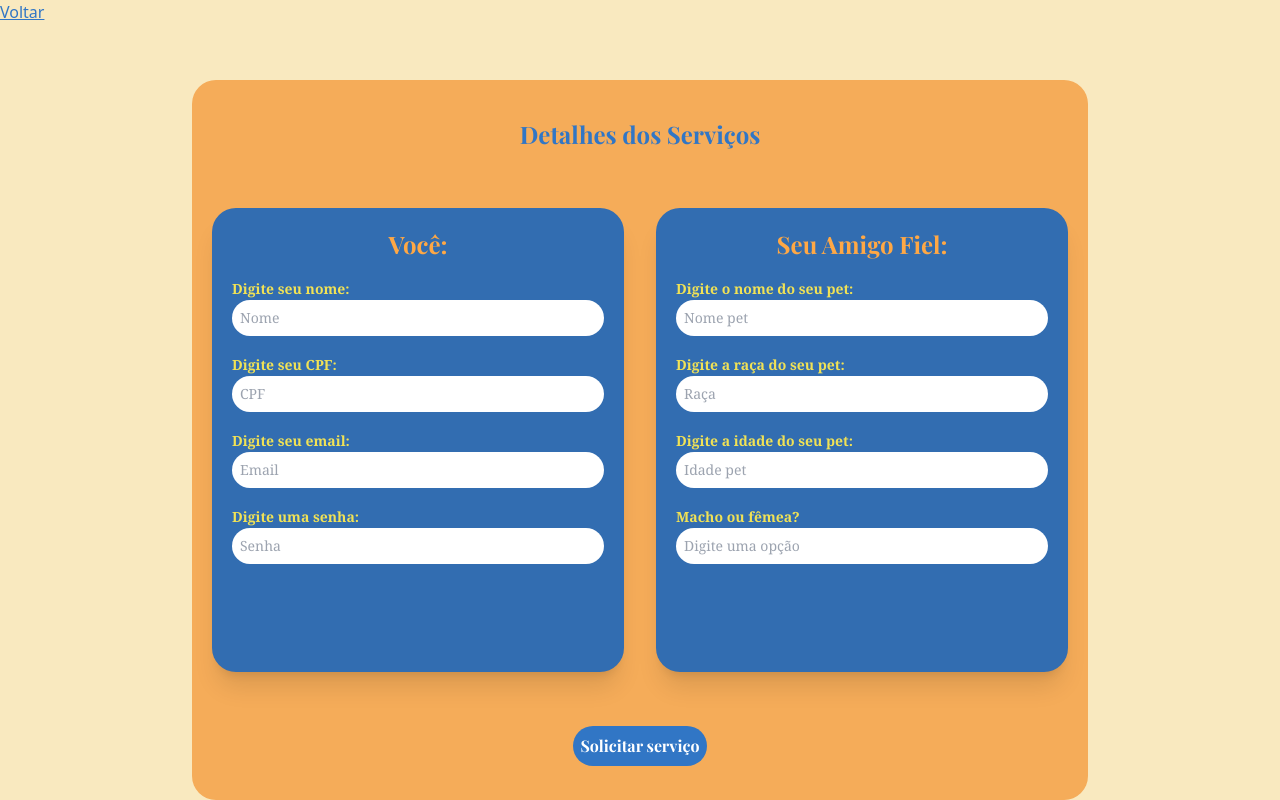
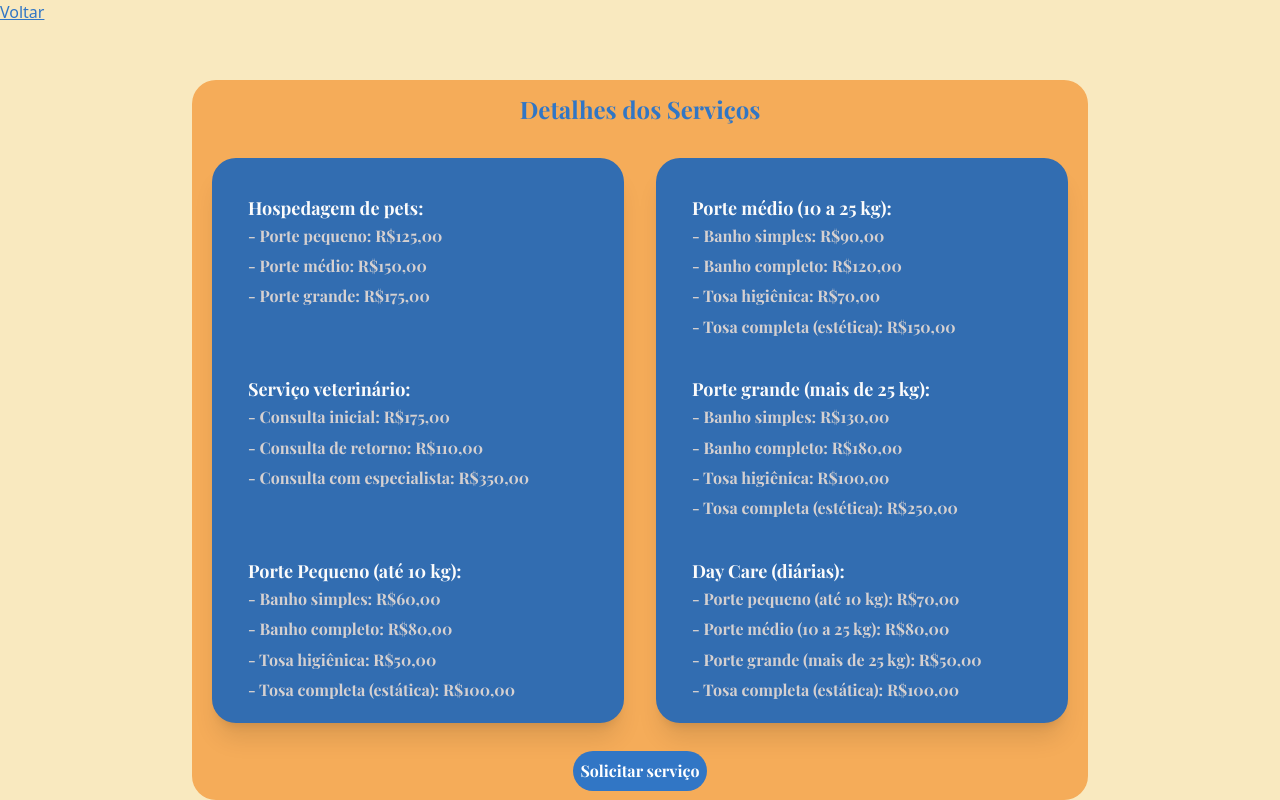
Before and after one commit to nataliagbello/PAME-24.2-Entrega-3-Natalia-Bello, a Next.js app in the folder entrega3/: page /servico in a window 1280 px wide. Built offline with nearby package versions, Linux system fonts and the light colour scheme.

Commit message:
paginas prontas

```diff
--- a/entrega3/src/app/(pages)/servico/page.tsx
+++ b/entrega3/src/app/(pages)/servico/page.tsx
@@ -12,37 +12,184 @@ const playfair_display = Playfair_Display({
 
 export default function Servico() {
   return (
+
+//HEADER
     <div className= "w-[100vw] h-[100vh] flex flex-col items-center justify-center bg-[#F9E9BF]">
       <div className="w-[100%] h-[10%]">
           <Link href={"/"} className="font-medium text-[#3176c5] underline">Voltar</Link>
       </div>
+
+        {/*FUNDO*/}
         <div className= " w-[100%] h-[90%] lg:w-[70%] bg-[#f5ac59] rounded-3xl flex flex-col items-center justify-start">
 
-          <div className="p-5 w-[100%] h-[15%] flex flex-col justify-center">
+          {/*HEADER*/}
+          <div className="p-5 w-[100%] h-[8%] flex flex-col justify-center">
             <h1 className={`text-center text-[#3176c5] ${playfair_display.className} font-black text-2xl`}>Detalhes dos Serviços</h1>
           </div>
 
-          <div className="gap-8 p-5 w-[100%] h-[70%] flex flex-row justify-start">
+          {/*DOIS BLOCOS AZUIS */}
+          <div className="gap-8 p-5 w-[100%] h-[85%] flex flex-row justify-start">
 
+
+            {/*PRIMEIRO BLOCO AZUL*/}
             <div className="shadow-xl rounded-3xl bg-[#326db1] p-5 w-[50%] h-[100%] flex flex-col gap-4">
-              <h2 className={`text-center text-[#FFA845] ${playfair_display.className} font-black text-2xl`}>Você:</h2>
-              <FormInput label="Digite seu nome:" placeholder="Nome" cor='[#f1e255]'/>
-              <FormInput label="Digite seu CPF:" placeholder="CPF" cor='[#f1e255]'/>
-              <FormInput label="Digite seu email:" placeholder="Email" cor='[#f1e255]'/>
-              <FormInput label="Digite uma senha:" placeholder="Senha" cor='[#f1e255]' tipo='password'/>
+            <div className="h-[40%] w-[100%] p-4">
+
+              <div className="h-[17%] w-[100%] flex flex-row items-start justify-start">
+                <h2 className={`text-[#fbfbfb]  ${playfair_display.className} font-light text-lg`}>Hospedagem de pets:</h2>
+              </div>
+
+              <div className="h-[17%] w-[100%] flex flex-row items-start justify-start">
+                 <h2 className={`text-[#d5d0d0]  ${playfair_display.className} font-light text-md`}>- Porte pequeno: R$125,00</h2>
+              </div>
+
+              <div className="h-[17%] w-[100%] flex flex-row items-start justify-start">
+                <h2 className={`text-[#d5d0d0]  ${playfair_display.className} font-light text-md`}>- Porte médio: R$150,00</h2>
+              </div>
+
+              <div className="h-[17%] w-[100%] flex flex-row items-start justify-start">
+                <h2 className={`text-[#d5d0d0]  ${playfair_display.className} font-light text-md`}>- Porte grande: R$175,00</h2>
+              </div>
+
+
+              <div className="h-[17%] w-[100%] flex flex-row items-start justify-start">
+                <h2 className={`text-[#d5d0d0]  ${playfair_display.className} font-light text-md`}></h2>
+              </div>
+
+              <div className="h-[17%] w-[100%] flex flex-row items-start justify-start">
+                <h2 className={`text-[#d5d0d0]  ${playfair_display.className} font-light text-md`}></h2>
+              </div>
+
+              <div className="h-[17%] w-[100%] flex flex-row items-start justify-start">
+                <h2 className={`text-[#fbfbfb]  ${playfair_display.className} font-light text-lg`}>Serviço veterinário:</h2>
+              </div>
+
+              <div className="h-[17%] w-[100%] flex flex-row items-start justify-start">
+                <h2 className={`text-[#d5d0d0]  ${playfair_display.className} font-light text-md`}>- Consulta inicial: R$175,00</h2>
+              </div>
+
+              <div className="h-[17%] w-[100%] flex flex-row items-start justify-start">
+                <h2 className={`text-[#d5d0d0]  ${playfair_display.className} font-light text-md`}>- Consulta de retorno: R$110,00</h2>
+              </div>
+
+              <div className="h-[17%] w-[100%] flex flex-row items-start justify-start">
+                <h2 className={`text-[#d5d0d0]  ${playfair_display.className} font-light text-md`}>- Consulta com especialista: R$350,00</h2>
+              </div>
+
+              <div className="h-[17%] w-[100%] flex flex-row items-start justify-start">
+                <h2 className={`text-[#d5d0d0]  ${playfair_display.className} font-light text-md`}></h2>
+              </div>
+
+              <div className="h-[17%] w-[100%] flex flex-row items-start justify-start">
+                <h2 className={`text-[#d5d0d0]  ${playfair_display.className} font-light text-md`}></h2>
+              </div>
+
+              <div className="h-[17%] w-[100%] flex flex-row items-start justify-start">
+                <h2 className={`text-[#fbfbfb]  ${playfair_display.className} font-light text-lg`}>Porte Pequeno (até 10 kg):</h2>
+              </div>
+
+              <div className="h-[17%] w-[100%] flex flex-row items-start justify-start">
+                <h2 className={`text-[#d5d0d0]  ${playfair_display.className} font-light text-md`}>- Banho simples: R$60,00</h2>
+              </div>
+
+              <div className="h-[17%] w-[100%] flex flex-row items-start justify-start">
+                <h2 className={`text-[#d5d0d0]  ${playfair_display.className} font-light text-md`}>- Banho completo: R$80,00</h2>
+              </div>
+
+              <div className="h-[17%] w-[100%] flex flex-row items-start justify-start">
+                <h2 className={`text-[#d5d0d0]  ${playfair_display.className} font-light text-md`}>- Tosa higiênica: R$50,00</h2>
+              </div>
+
+              <div className="h-[17%] w-[100%] flex flex-row items-start justify-start">
+                <h2 className={`text-[#d5d0d0]  ${playfair_display.className} font-light text-md`}>- Tosa completa (estática): R$100,00</h2>
+              </div>
             </div>
 
-            <div className="shadow-xl rounded-3xl bg-[#326db1] p-5 w-[50%] h-[100%] flex flex-col gap-4">
-              <h2 className={`text-center text-[#FFA845] ${playfair_display.className} font-black text-2xl`}>Seu Amigo Fiel:</h2>
-              <FormInput label="Digite o nome do seu pet:" placeholder="Nome pet" cor='[#f1e255]'/>
-              <FormInput label="Digite a raça do seu pet:" placeholder="Raça" cor='[#f1e255]'/>
-              <FormInput label="Digite a idade do seu pet:" placeholder="Idade pet" cor='[#f1e255]'/>
-              <FormInput label="Macho ou fêmea?" placeholder="Digite uma opção" cor='[#f1e255]'/>
+
+
+            </div>
+
+
+            {/*SEGUNDO BLOCO AZUL*/}
+            <div className="shadow-xl rounded-3xl bg-[#326db1] p-5 w-[50%] h-[100%] flex flex-col gap-3">
+              <div className="h-[40%] w-[100%] p-4">
+
+              <div className="h-[17%] w-[100%] flex flex-row items-start justify-start">
+                <h2 className={`text-[#fbfbfb]  ${playfair_display.className} font-light text-lg`}>Porte médio (10 a 25 kg):</h2>
+              </div>
+
+              <div className="h-[17%] w-[100%] flex flex-row items-start justify-start">
+                 <h2 className={`text-[#d5d0d0]  ${playfair_display.className} font-light text-md`}>- Banho simples: R$90,00</h2>
+              </div>
+
+              <div className="h-[17%] w-[100%] flex flex-row items-start justify-start">
+                <h2 className={`text-[#d5d0d0]  ${playfair_display.className} font-light text-md`}>- Banho completo: R$120,00</h2>
+              </div>
+
+              <div className="h-[17%] w-[100%] flex flex-row items-start justify-start">
+                <h2 className={`text-[#d5d0d0]  ${playfair_display.className} font-light text-md`}>- Tosa higiênica: R$70,00</h2>
+              </div>
+
+              <div className="h-[17%] w-[100%] flex flex-row items-start justify-start">
+                <h2 className={`text-[#d5d0d0]  ${playfair_display.className} font-light text-md`}>- Tosa completa (estética): R$150,00</h2>
+              </div>
+
+              <div className="h-[17%] w-[100%] flex flex-row items-start justify-start">
+                <h2 className={`text-[#d5d0d0]  ${playfair_display.className} font-light text-md`}></h2>
+              </div>
+
+              <div className="h-[17%] w-[100%] flex flex-row items-start justify-start">
+                <h2 className={`text-[#fbfbfb]  ${playfair_display.className} font-light text-lg`}>Porte grande (mais de 25 kg):</h2>
+              </div>
+
+              <div className="h-[17%] w-[100%] flex flex-row items-start justify-start">
+                 <h2 className={`text-[#d5d0d0]  ${playfair_display.className} font-light text-md`}>- Banho simples: R$130,00</h2>
+              </div>
+
+              <div className="h-[17%] w-[100%] flex flex-row items-start justify-start">
+                <h2 className={`text-[#d5d0d0]  ${playfair_display.className} font-light text-md`}>- Banho completo: R$180,00</h2>
+              </div>
+
+              <div className="h-[17%] w-[100%] flex flex-row items-start justify-start">
+                <h2 className={`text-[#d5d0d0]  ${playfair_display.className} font-light text-md`}>- Tosa higiênica: R$100,00</h2>
+              </div>
+
+              <div className="h-[17%] w-[100%] flex flex-row items-start justify-start">
+                <h2 className={`text-[#d5d0d0]  ${playfair_display.className} font-light text-md`}>- Tosa completa (estética): R$250,00</h2>
+              </div>
+
+              <div className="h-[17%] w-[100%] flex flex-row items-start justify-start">
+                <h2 className={`text-[#d5d0d0]  ${playfair_display.className} font-light text-md`}></h2>
+              </div>
+
+              <div className="h-[17%] w-[100%] flex flex-row items-start justify-start">
+                <h2 className={`text-[#fbfbfb]  ${playfair_display.className} font-light text-lg`}>Day Care (diárias):</h2>
+              </div>
+
+              <div className="h-[17%] w-[100%] flex flex-row items-start justify-start">
+                <h2 className={`text-[#d5d0d0]  ${playfair_display.className} font-light text-md`}>- Porte pequeno (até 10 kg): R$70,00</h2>
+              </div>
+
+              <div className="h-[17%] w-[100%] flex flex-row items-start justify-start">
+                <h2 className={`text-[#d5d0d0]  ${playfair_display.className} font-light text-md`}>- Porte médio (10 a 25 kg): R$80,00</h2>
+              </div>
+
+              <div className="h-[17%] w-[100%] flex flex-row items-start justify-start">
+                <h2 className={`text-[#d5d0d0]  ${playfair_display.className} font-light text-md`}>- Porte grande (mais de 25 kg): R$50,00</h2>
+              </div>
+
+              <div className="h-[17%] w-[100%] flex flex-row items-start justify-start">
+                <h2 className={`text-[#d5d0d0]  ${playfair_display.className} font-light text-md`}>- Tosa completa (estática): R$100,00</h2>
+              </div>
+            </div>
+
+
+
             </div>
 
           </div>
 
-          <div className="p-2 w-[40%] h-[15%] flex flex-col items-center justify-center">
+          <div className="p-2 w-[40%] h-[8%] flex flex-col items-center justify-center">
             <Link href="/login">
               <Botao titulo="Solicitar serviço" cor="bg-[#3176c5]"/>
             </Link>
@@ -52,3 +199,25 @@ export default function Servico() {
     </div>
   );
 }
+
+
+
+
+
+
+
+
+{/*<div className={`border-2 border-black flex flex-row justify-start`}>
+                <h2 className={` text-center text-[#FFA845] ${playfair_display.className} w-[100%] font-medium text-lg`}>Hospedagem de pet:</h2>
+
+              </div>
+
+              <div className={`border-2 border-black text-center flex flex-row justify-center`}>
+                <h2 className={` text-center text-[#FFA845] ${playfair_display.className} w-[100%] font-medium text-lg`}>Hospedagem de pet:</h2>
+
+              </div>
+
+              <div className={`border-2 border-black text-center flex flex-row justify-center`}>
+                <h2 className={` text-center text-[#FFA845] ${playfair_display.className} w-[100%] font-medium text-lg`}>Hospedagem de pet:</h2>
+
+              </div> */}
```
